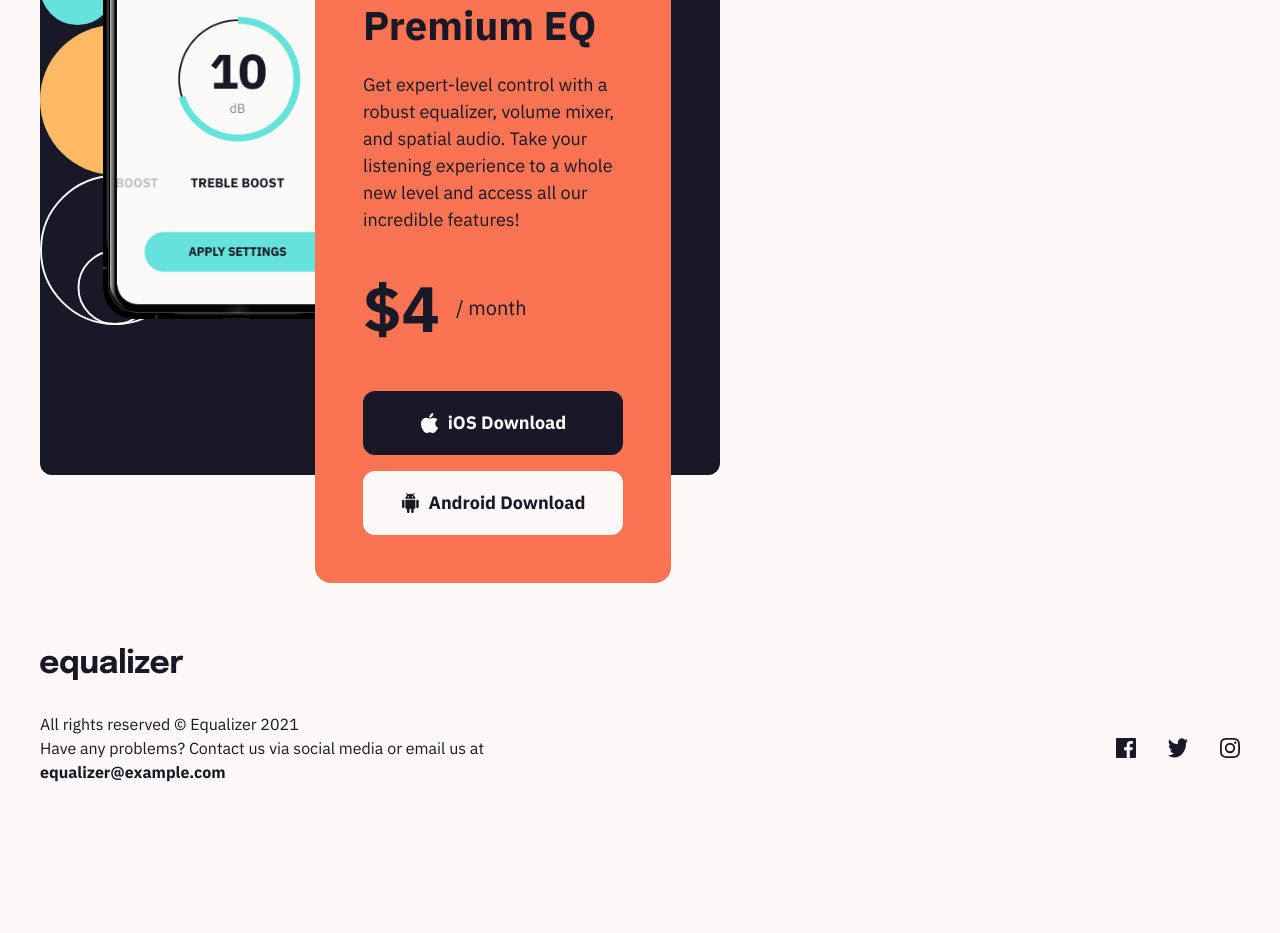
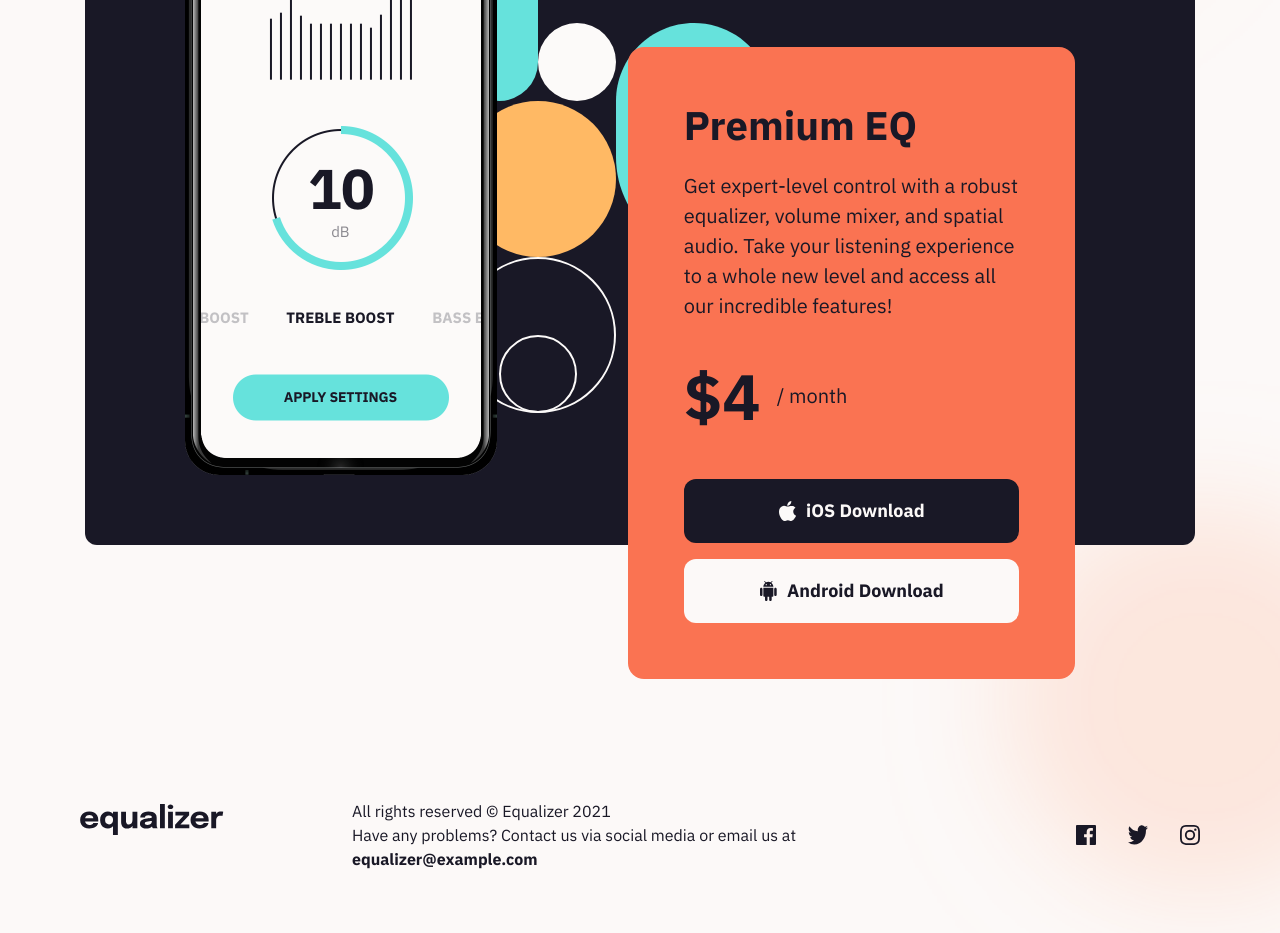
Before and after one commit to Osty-trainee/equalizer-landing-page, a plain HTML site: page index.html in a window 1280 px wide. Shown: the part 849-1782 px from the top of the page. Before the commit the page ends 1713 px from the top, so only its background shows below. Drawn offline with nearby package versions, Linux system fonts and the light colour scheme; files that its build step writes are made by us from their sources.

Commit message:
style: finalize desktop layout styling and adjust responsive scaling

```diff
--- a/scss/main.scss
+++ b/scss/main.scss
@@ -284,3 +284,127 @@
         }
     }
 }
+
+@media (min-width: 1100px) {
+    body{
+        background-image:
+            url('../assets/image/bg-pattern-1.svg'),
+            url('../assets/image/bg-main-desktop.png');
+        background-repeat: no-repeat, no-repeat;
+        background-position:
+            1200px -40px,
+            left -400px top -200px;
+        background-size: 312px 468px, 1950px auto;
+    }
+
+    main {
+        display: flex;
+        flex-direction: column;
+        align-items: center;
+        max-width: 69.375rem;
+        margin: 0 auto;
+        position: relative;
+    }
+
+    .header{
+        max-width: 70rem;
+        width: 100%;
+        margin: var(--spacing-800) auto var(--spacing-1600) auto;
+    }
+
+    .hero{
+        max-width: 70rem;
+        width: 100%;
+        margin: 0 auto var(--spacing-800) auto;
+
+        &__title{
+            max-width: 58rem;
+            font-size: 5.5rem;
+            margin-bottom: var(--spacing-500);
+        }
+
+        &__description{
+            max-width: 46rem;
+            font-size: var(--spacing-250);
+        }
+    }
+
+    .app-preview {
+        max-width: 70rem;
+        width: 100%;
+        max-height: 37.5rem;
+        border-radius: 12px;
+        margin: 0 auto;
+        margin-top: var(--spacing-2500);
+        margin-bottom: var(--spacing-2500);
+        position: relative;
+
+        background-position: 47% 0;
+        background-size: auto;
+
+        &__img {
+            width: 19.5rem;
+            display: inline;
+            margin: -160px auto var(--spacing-2500) var(--spacing-1000);
+        }
+    }
+
+    .pricing{
+        position: relative;
+        z-index: 10;
+
+        max-width: 32rem;
+        max-height: 39.5rem;
+
+        padding: var(--spacing-700);
+        border-radius: var(--spacing-200);
+
+        margin-left: auto;
+        margin-right: 120px;
+        margin-top: -770px;
+        margin-bottom: var(--spacing-1600);
+        transform: translateY(4.5rem);
+
+        .card{
+            &__description{
+                font-size: var(--spacing-250);
+            }
+        }
+
+        .btn{
+            margin-bottom: 0;
+
+            &--apple {
+                margin-bottom: var(--spacing-200);
+            }
+        }
+    }
+
+    .footer {
+        padding: var(--spacing-800)  0 var(--spacing-1000) 0;
+        display: flex;
+        flex-direction: row;
+        align-items: center;
+        justify-content: space-between;
+        max-width: 70rem;
+        width: 100%;
+        margin: 0 auto;
+
+        &__content{
+            display: flex;
+            flex-direction: row;
+            align-items: center;
+            justify-content: space-between;
+            flex-grow: 1;
+            margin-left: var(--spacing-1600);
+        }
+
+        &__text {
+            margin-bottom: 0;
+
+            strong{
+                display: inline;
+            }
+        }
+    }
+}
```
Also changed, not shown: css/main.css (added).
